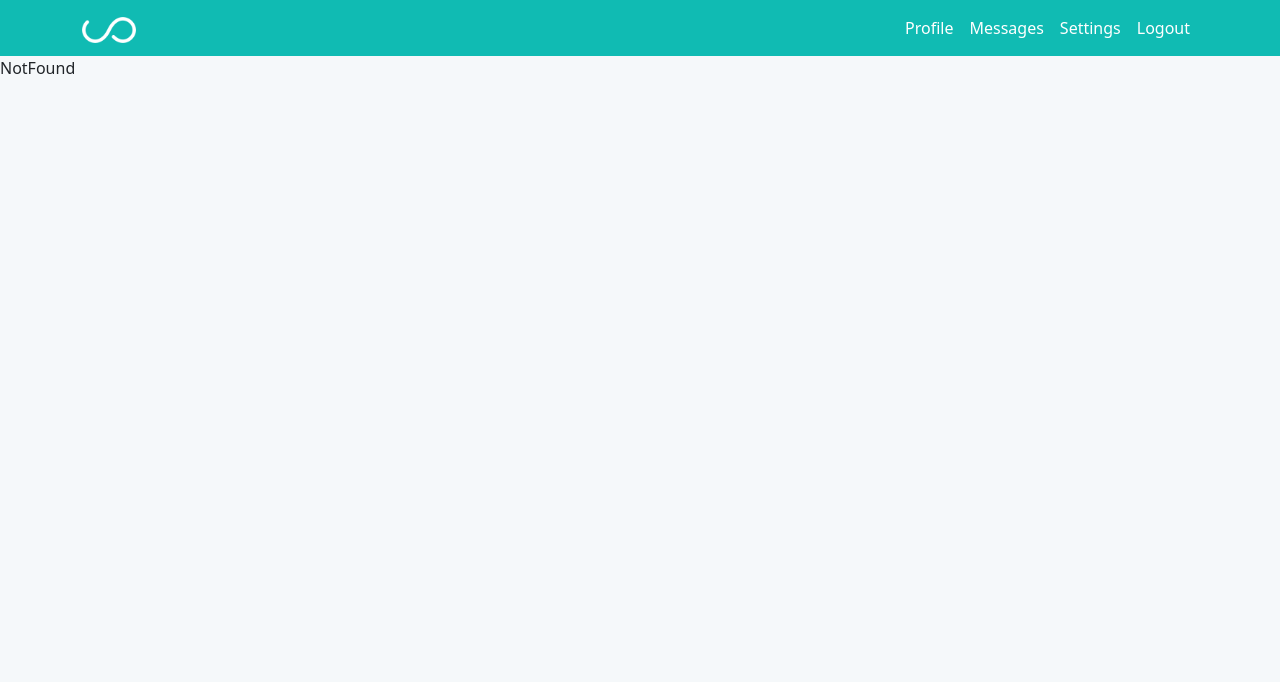
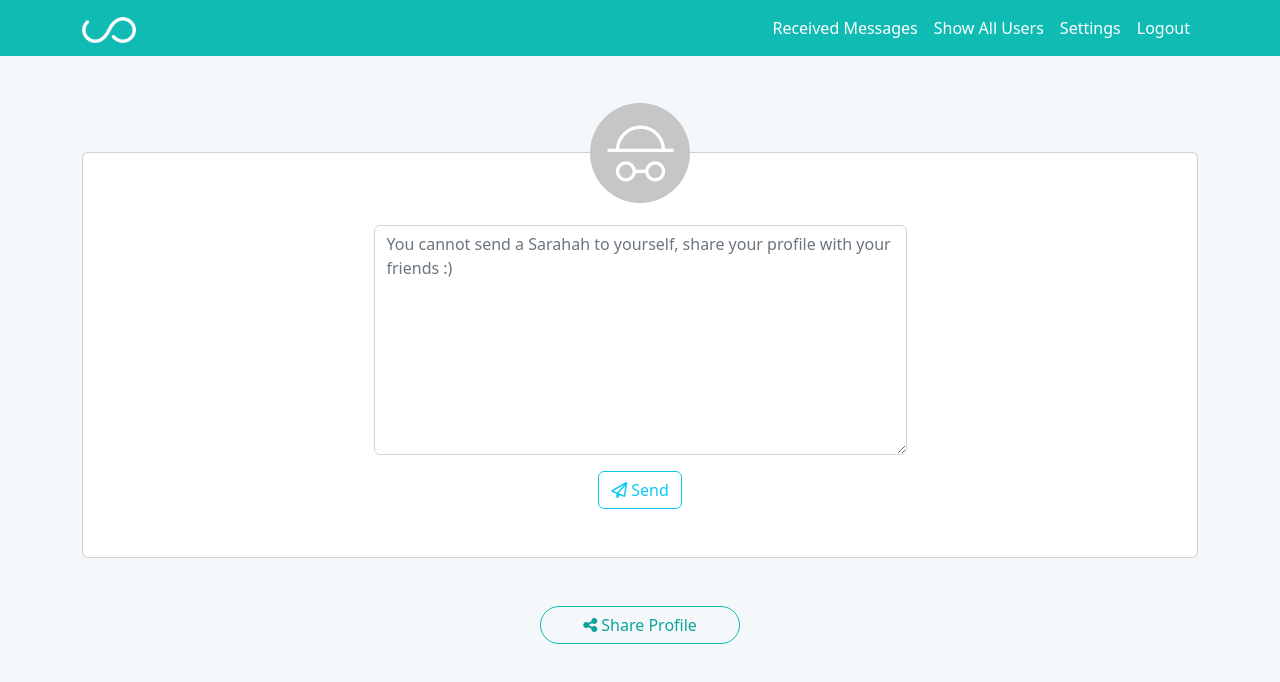
Before and after one commit to Hanan-Labadi/Saraha-React-WS, a React (Create React App) app: page /sendmessage in a window 1280 px wide. Shown: the top 682 px of the page. Built offline with nearby package versions, Linux system fonts and the light colour scheme; no server answers; sample sign-in values are in the browser's storage.

Commit message:
receivedMessages

```diff
--- a/src/App.js
+++ b/src/App.js
@@ -4,12 +4,13 @@
 import Login from "./components/Login";
 import Register from "./components/Register";
 import NotFound from "./components/NotFound";
-import Profile from "./components/Profile";
+import ReceivedMessages from "./components/ReceivedMessages";
 import Protected from "./components/Protected";
 import Messages from "./components/Messages";
+import AllUsers from "./components/AllUsers";
 import { Navigate, Route, Routes } from "react-router-dom";
 import jwtDecode from "jwt-decode";
-import UserAccount from './components/UserAccount';
+import SendMessage from './components/SendMessage';
 import axios from "axios";
 
 function App() {
@@ -29,6 +30,8 @@
  async function getAllUsers(){
   let {data}=await axios.get("http://localhost:3000/api/v1/auth/allusers");
   setAllUsers(data.users);
+  // console.log(data.users);
+
  }
   useEffect(() => {
     if (localStorage.getItem("token")) {
@@ -44,12 +47,14 @@
       <Navbar loginData={loginData} logout={logout}/>
       <Routes>
         <Route element={<Protected loginData={loginData} />}>
-          <Route path="profile" element={<Profile  />}></Route>
+          <Route path="receivedmessages" element={<ReceivedMessages  />}></Route>
           <Route path="messages" element={<Messages  />}></Route>
+          <Route path="allusers" element={<AllUsers  />}></Route>
         </Route>
+        <Route path="home" element={<Home />}></Route>
         <Route path="/" element={<Home />}></Route>
         <Route path="register" element={<Register />}></Route>
-        <Route path="useraccount" element={<UserAccount allUsers={allUsers} />}></Route>
+        <Route path="sendmessage" element={<SendMessage allUsers={allUsers} />}></Route>
         <Route path="login" element={<Login setUserData={setUserData} />}></Route>
         <Route path="*" element={<NotFound />}></Route>
       </Routes>
--- /dev/null
+++ b/src/components/AllUsers.jsx
@@ -0,0 +1,56 @@
+import axios from 'axios';
+import React, { useEffect, useState } from 'react'
+import {  useNavigate } from 'react-router-dom';
+
+function AllUsers() {
+    let [query , setQuery] = useState("");
+    let [allUsers,setAllUsers]= useState([]);
+    let navigate=useNavigate();
+    async function getAllUsers(){
+        let {data}=await axios.get("http://localhost:3000/api/v1/auth/allusers");
+        setAllUsers(data.users);
+        console.log(data.users)
+       }
+       function sendToProfile(id){
+        navigate({
+          pathname:`/sendmessage`,
+          search:`?id=${id}`,
+        })
+       }
+
+       useEffect(()=>{
+        getAllUsers();
+       },[])
+
+  return (
+    <>
+        <div className="input-group mb-3 search">
+          <div className="input-group-prepend">
+            <span className="input-group-text" id="basic-addon1">@</span>
+          </div>
+          <input type="text" onChange={e=>setQuery(e.target.value)}   className="form-control"  placeholder="Username" aria-label="Username" aria-describedby="basic-addon1"  />
+        </div>
+        <table className="table w-50">
+            <thead>
+                <tr>
+                    <th scope="col">Name</th>
+                </tr>
+            </thead>
+
+                    {
+                        allUsers.filter(user=>user.userName.toLowerCase().includes(query)).map((user,id)=>
+                        <tbody>
+                        <td> {user.userName}</td>
+                        <td key={user._id} onClick={()=> sendToProfile( user._id )}><button> send</button></td>
+                        </tbody>
+                        )
+                    }
+
+
+        </table>
+
+    </>
+  )
+}
+
+export default AllUsers
--- a/src/components/Home.jsx
+++ b/src/components/Home.jsx
@@ -1,31 +1,7 @@
-
-import axios from "axios";
-import React, { useEffect, useState } from "react";
+import React from "react";
 import { Link } from "react-router-dom";
-import {useNavigate} from 'react-router-dom';
 
 function Home() {
-
-  let navigate = useNavigate();
- function sendToProfile(name,id){
-  navigate({
-    pathname:`useraccount`,
-    search:`?name=${name}`,
-  })
- }
-
-  let [allUsers,setAllUsers]= useState([]);
- async function getAllUsers(){
-  let {data}=await axios.get("http://localhost:3000/api/v1/auth/allusers");
-  setAllUsers(data.users);
- }
-
- useEffect(()=>{
-  getAllUsers();
- },[])
-
-let [query , setQuery] = useState("");
-// console.log();
   return (
     <div className="container text-center my-5">
       <h4> Sarahah allows you to receive constructive feedback from your friends and co-workers </h4>
@@ -36,22 +12,8 @@
         <Link to="/register" className="btn btn-default-outline">
           <i className="far fa-edit" /> Register
         </Link>
-
-        <div className="input-group mb-3 search">
-          <div className="input-group-prepend">
-            <span className="input-group-text" id="basic-addon1">@</span>
-          </div>
-          <input type="text" onChange={e=>setQuery(e.target.value)}   className="form-control"  placeholder="Username" aria-label="Username" aria-describedby="basic-addon1"  />
-        </div>
-        {
-           allUsers.filter(user=>user.userName.toLowerCase().includes(query)).map((user,id)=>
-          // <Link  to="profile">  </Link>
-          <p key={user._id} onClick={()=> sendToProfile( user.userName , user._id )}>{user.userName}</p>
-          )
-        }
       </div>
     </div>
-
   );
 }
 
--- a/src/components/Login.jsx
+++ b/src/components/Login.jsx
@@ -12,8 +12,8 @@
   let [errorMsg, setErrorMsg] = useState("");
 
   let navigate = useNavigate();
-  function goToUserAccount() {
-    let path = "/useraccount";
+  function goToSendMessage() {
+    let path = "/sendMessage";
     navigate(path);
   }
   let submitFormData = async (e) => {
@@ -24,7 +24,7 @@
       setLoading(true);
       localStorage.setItem("token", data.loginToken);
       setUserData();
-      goToUserAccount();
+      goToSendMessage();
 
     } else {
       setLoading(false);
--- a/src/components/Messages.jsx
+++ b/src/components/Messages.jsx
@@ -1,6 +1,18 @@
-import React from 'react'
+import axios from 'axios';
+import React, { useEffect } from 'react'
+function Messages() {
 
-function Messages() {
+  let getMSG= async()=>{
+
+    let token ="eyJhbGciOiJIUzI1NiIsInR5cCI6IkpXVCJ9.eyJpZCI6IjYzN2Y1YTU0OGIyMzVmYjAzZmIxNjE3NiIsImlzTG9nZ2luIjp0cnVlLCJpYXQiOjE2Njk2NjgzNDl9.9UJwAa5SHW_GdCjR0INjRoYbiRGkSq-4MF2NTGm8V5c";
+    let headers={authorization:`tariq__${token}`};
+      let {data} =await axios.get(`http://localhost:3000/api/v1/message/`,headers );
+      console.log(data);
+  }
+
+  useEffect(()=>{
+    getMSG();
+  },[])
   return (
     <div>Messages</div>
   )
--- a/src/components/Navbar.jsx
+++ b/src/components/Navbar.jsx
@@ -26,13 +26,13 @@
             {loginData ? (
               <>
                   <li className="nav-item">
-                    <Link className="nav-link" to="profile">
-                      Profile
+                    <Link className="nav-link" to="receivedmessages">
+                    Received Messages
                     </Link>
                   </li>
                   <li className="nav-item">
-                    <Link className="nav-link" to="messages">
-                      Messages
+                    <Link className="nav-link" to="allusers">
+                      Show All Users
                     </Link>
                   </li>
                   <li className="nav-item">
--- a/src/components/Profile.jsx
+++ /dev/null
@@ -1,35 +0,0 @@
-import axios from 'axios';
-// import { func } from 'joi';
-import React, { useEffect, useState } from 'react';
-import jwtDecode from 'jwt-decode';
-
-function Profile() {
-
-
-  let [details,setDetails] = useState('');
-  let token = 'eyJhbGciOiJIUzI1NiIsInR5cCI6IkpXVCJ9.eyJpZCI6IjYzNzEwOTcwYjg3ODBmMWZkYjAwMmNjZSIsImlzTG9nZ2luIjp0cnVlLCJpYXQiOjE2NjgzNTI0MTN9.LuwEs4Qk4WsNxWCcfuxfUCwDMzzaJEw1FH3osPCjQKE'
-  let autherization= 'tariq__'+token;
-  let decoded = jwtDecode(autherization);
-  // async function getProfile(){
-    //   let {data} = await axios.get(`//localhost:3000/api/v1/user/profile`);
-  //   setDetails(data);
-  // }
-
-
-  let getProfile= async(e)=>{
-    e.preventDefault();
-    let {data} = await axios.get(`//localhost:3000/api/v1/user/profile`);
-    setDetails(data);
-  }
-  getProfile()
-
-  console.log(decoded)
-
-  return (
-       <div className="row">
-          <p>{details.message}</p>
-       </div>
-  )
-}
-
-export default Profile
--- /dev/null
+++ b/src/components/ReceivedMessages.jsx
@@ -0,0 +1,34 @@
+
+import axios from 'axios';
+import React, { useEffect, useState } from 'react';
+
+
+function ReceivedMessages() {
+  let token = `eyJhbGciOiJIUzI1NiIsInR5cCI6IkpXVCJ9.eyJpZCI6IjYzN2Y1YTU0OGIyMzVmYjAzZmIxNjE3NiIsImlzTG9nZ2luIjp0cnVlLCJpYXQiOjE2Njk3NjQyMzJ9.MHMWptbqXxMXBc0B8sWwgyJiTr3KoBISYcEIuWHxRMo`
+  let [messageList,setMessageList]=useState([]);
+
+  async function getMsg(){
+       await axios.get(`//localhost:3000/api/v1/message/`,{headers:{authorization:`tariq__${token}`}})
+      .then (res=> {let{data}= res
+        setMessageList(data.messageList)
+      })
+      .catch(err=>{
+        console.log(err);
+      })
+    }
+    console.log(messageList[0].id);
+  useEffect(()=>{
+    getMsg();
+  })
+  return (
+      <>
+      {
+        messageList[0]
+      }
+      </>
+
+
+  )
+}
+
+export default ReceivedMessages
--- a/src/components/UserAccount.jsx
+++ b/src/components/SendMessage.jsx
@@ -1,31 +1,43 @@
 import React, { useState } from 'react'
 import Avatar from "../img/avatar.png";
 import { useSearchParams } from 'react-router-dom';
-
-export default function UserAccount({allUsers}) {
-
-  let [searchParams,setSearchParams] = useSearchParams();
-   let firstName=searchParams.get('name');
-
-  console.log(allUsers);
+import axios from 'axios';
+function SendMessage({allUsers}) {
 
 
+  let [searchParams, setSearchParams]= useSearchParams();
+  let [text,setText]= useState('');
+  let userId=searchParams.get('id');
+   let targetID;
+   let userNAme;
+  allUsers.filter((ele)=>{
+    if(ele._id===userId){
+      targetID=ele._id;
+      userNAme=ele.userName;
+    }
+  });
+
+   let sendMsg =async (e)=>{
+    e.preventDefault();
+      let {data} =await axios.post(`http://localhost:3000/api/v1/message/${targetID}`, {text:text});
+      console.log(data)
+  }
+
+  function handelText(e){
+    setText(e.target.value);
+  }
   return (
-
-
 <div>
-
-
   <div className="container text-center py-5 my-5 text-center">
     <div className="card py-5 mb-5">
       <a  data-toggle="modal" data-target="#profile">
         <img src={Avatar} className="avatar " alt="avatar" />
       </a>
-      <h3 className="py-2">{firstName}</h3>
+      <h3 className="py-2">{userNAme}</h3>
       <div className="container w-50 m-auto">
         <form  method="post">
-          <textarea className="form-control"  cols={10} rows={9} placeholder="You cannot send a Sarahah to yourself, share your profile with your friends :)" defaultValue={""} />
-          <button className="btn btn-outline-info mt-3"><i className="far fa-paper-plane" /> Send</button>
+          <textarea onChange={(e)=>handelText(e)} className="form-control"  cols={10} rows={9} placeholder="You cannot send a Sarahah to yourself, share your profile with your friends :)" defaultValue={""} />
+          <button  onClick={(e)=>sendMsg(e)}  className="btn btn-outline-info mt-3"><i className="far fa-paper-plane" /> Send</button>
         </form>
       </div>
     </div>
@@ -53,3 +65,5 @@
 
   )
 }
+
+export default SendMessage
```
